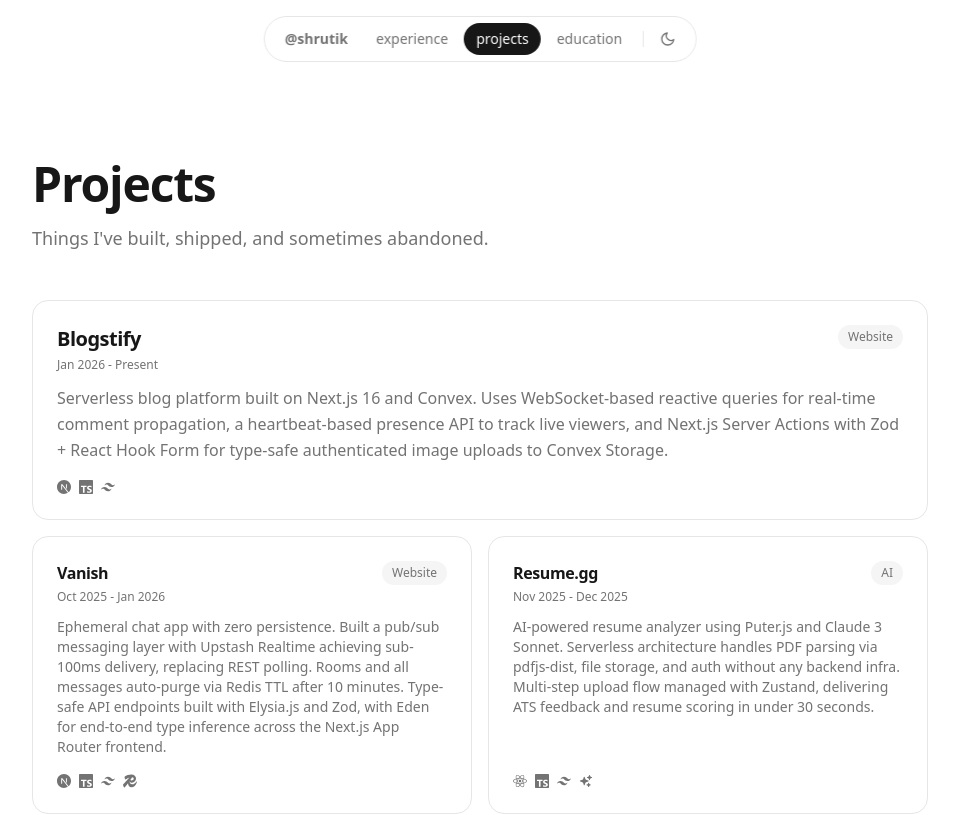
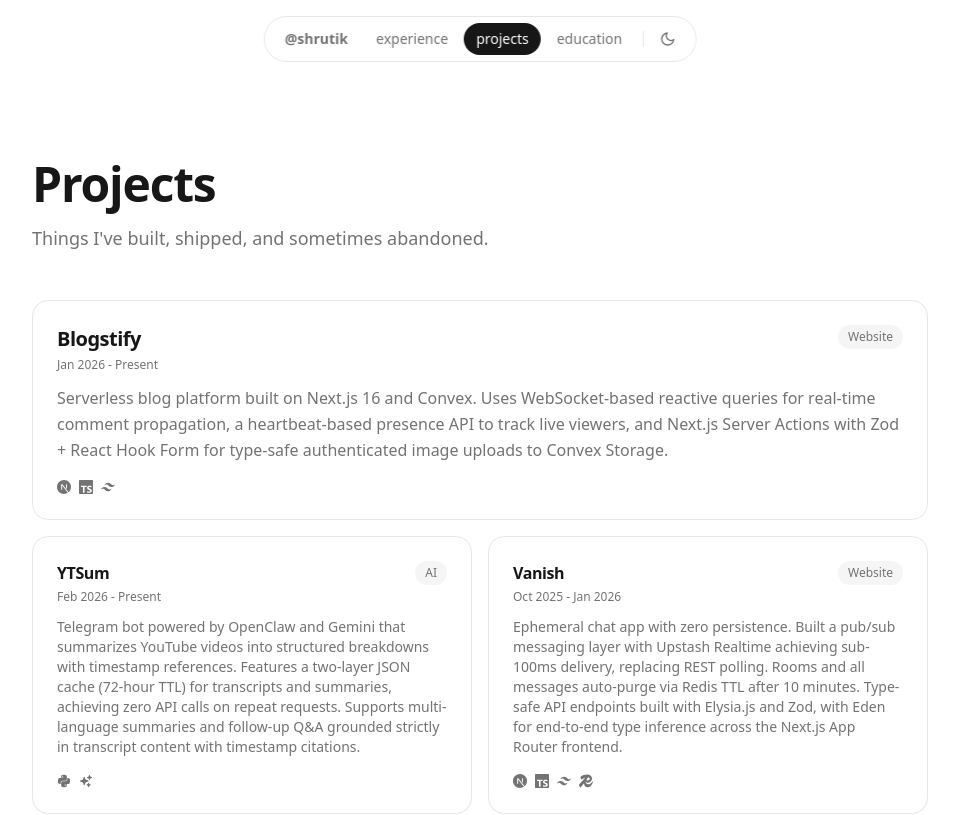
Before and after one commit to shrutikcs/portfolio, a Next.js app: page /projects in a window 1280 px wide. Shown: the top 815 px of the page, without its empty margins (160-1119 px from the left). Built offline with nearby package versions, Linux system fonts and the light colour scheme.

Commit message:
add project

```diff
--- a/src/app/ClientLayout.tsx
+++ b/src/app/ClientLayout.tsx
@@ -185,9 +185,7 @@
                 href="/"
                 className="px-3 py-1.5 text-sm font-medium hover:text-foreground transition-colors flex items-center gap-2"
               >
-                <span className="text-muted-foreground font-bold">
-                  shrutik
-                </span>
+                <span className="text-muted-foreground font-bold">shrutik</span>
                 <span className="text-muted-foreground/50">/</span>
                 <span className="text-foreground capitalize">
                   {currentPageLabel}
--- a/src/data/projects.json
+++ b/src/data/projects.json
@@ -12,6 +12,18 @@
     "published": true
   },
   {
+    "id": "yt-summarizer-2026",
+    "title": "YTSum",
+    "period": "Feb 2026 - Present",
+    "description": "Telegram bot powered by OpenClaw and Gemini that summarizes YouTube videos into structured breakdowns with timestamp references. Features a two-layer JSON cache (72-hour TTL) for transcripts and summaries, achieving zero API calls on repeat requests. Supports multi-language summaries and follow-up Q&A grounded strictly in transcript content with timestamp citations.",
+    "link": "https://github.com/shrutikcs/ytsum",
+    "type": "AI",
+    "technologies": ["python", "ai"],
+    "featured": true,
+    "order": 1,
+    "published": true
+  },
+  {
     "id": "realtime-chat-2025",
     "title": "Vanish",
     "period": "Oct 2025 - Jan 2026",
@@ -20,7 +32,7 @@
     "type": "Website",
     "technologies": ["next", "typescript", "tailwind", "redis"],
     "featured": true,
-    "order": 1,
+    "order": 2,
     "published": true
   },
   {
@@ -32,7 +44,7 @@
     "type": "AI",
     "technologies": ["react", "typescript", "tailwind", "ai"],
     "featured": true,
-    "order": 2,
+    "order": 3,
     "published": true
   },
   {
@@ -44,7 +56,7 @@
     "type": "Website",
     "technologies": ["node", "javascript"],
     "featured": true,
-    "order": 3,
+    "order": 4,
     "published": true
   }
 ]
```
Also changed, not shown: src/app/sitemap.ts (+7 -7 lines), src/app/page.tsx (indentation only), src/data/social-links.json (line endings or trailing spaces).
